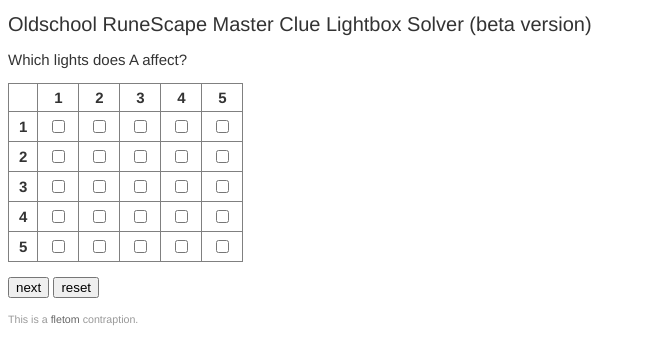
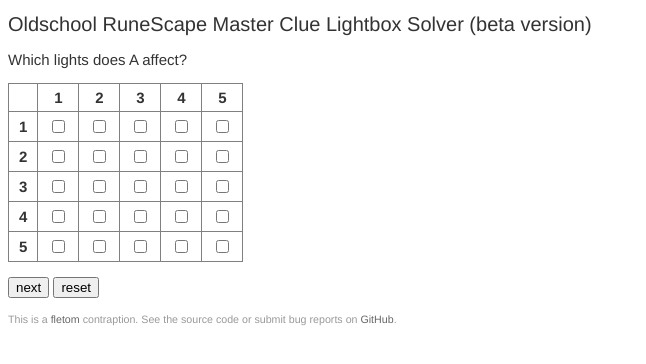
Before and after one commit to fletom/osrs-lightbox-solver, a plain HTML site: page index.html in a window 1280 px wide. Shown: the whole page, without its empty margins (0-646 px from the left). Drawn offline with nearby package versions, Linux system fonts and the light colour scheme.

Commit message:
add GitHub link in footer

```diff
--- a/index.html
+++ b/index.html
@@ -75,7 +75,7 @@
 			<p></p>
 		</details> -->
 		<p id='footer'>
-			This is a <a href='http://fletom.com/'>fletom</a> contraption.
+			This is a <a href='http://fletom.com/'>fletom</a> contraption.  See the source code or submit bug reports on <a href='https://github.com/fletom/osrs-lightbox-solver'>GitHub</a>.
 		</p>
 	</body>
 </html>
```
